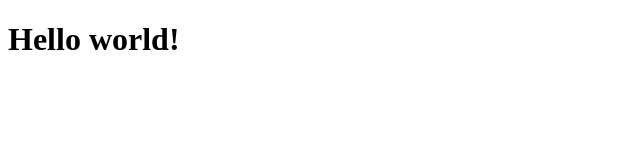
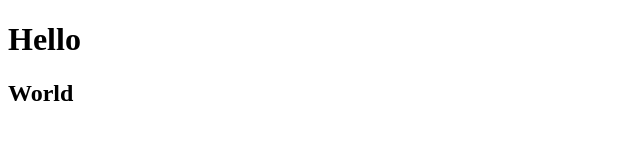
Before and after one commit to lazarpe/RecipePagesBLJ2020LaPet, a plain HTML site: page index.html in a window 1280 px wide. Shown: the whole page, without its empty margins (0-640 px from the left). Drawn offline with Linux system fonts and the light colour scheme.

Commit message:
update index.html

```diff
--- a/index.html
+++ b/index.html
@@ -6,6 +6,7 @@
     <title>Backen</title>
 </head>
 <body>
-    <h1>Hello world!</h1>
+    <h1>Hello</h1>
+    <h2>World</h2>
 </body>
 </html>
```
